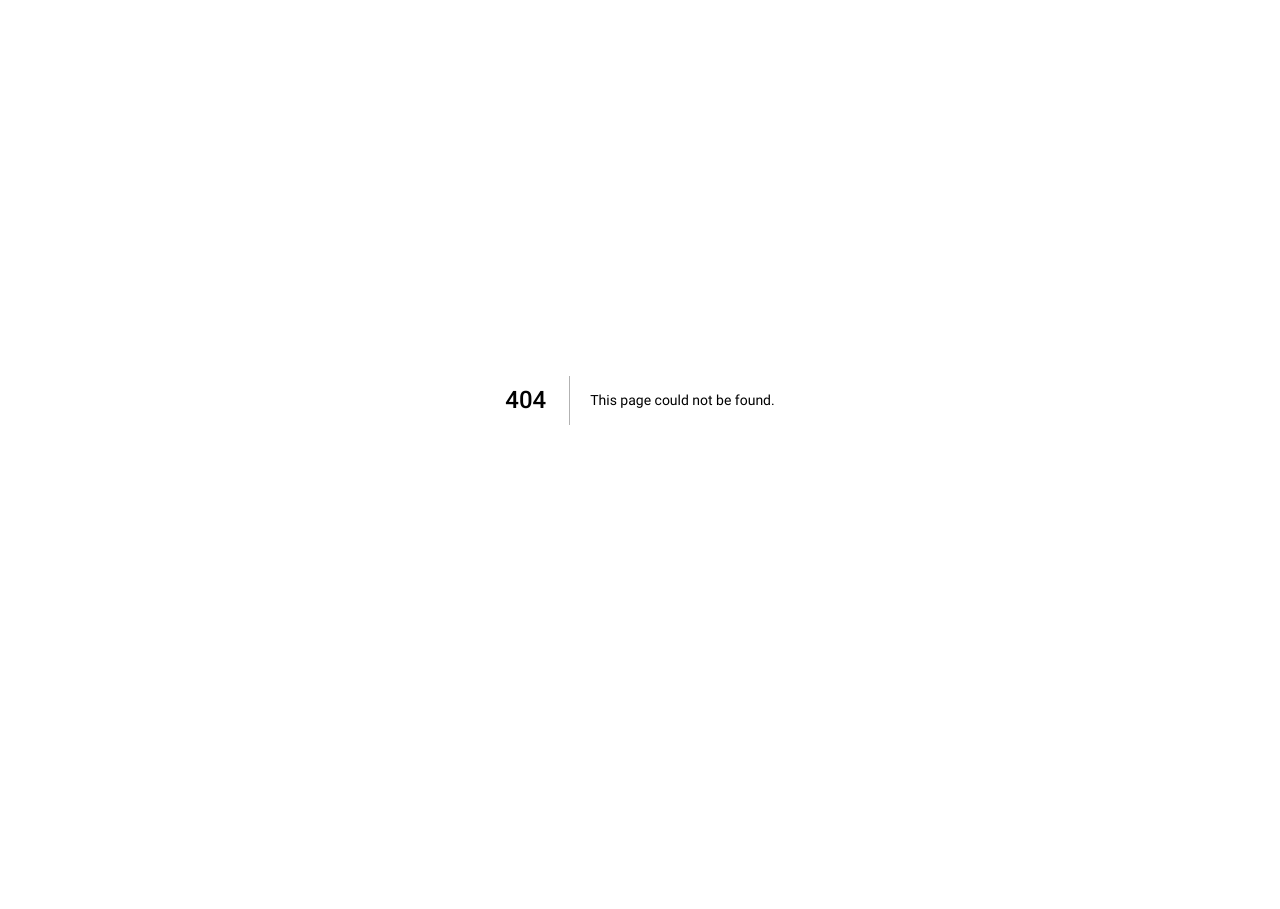
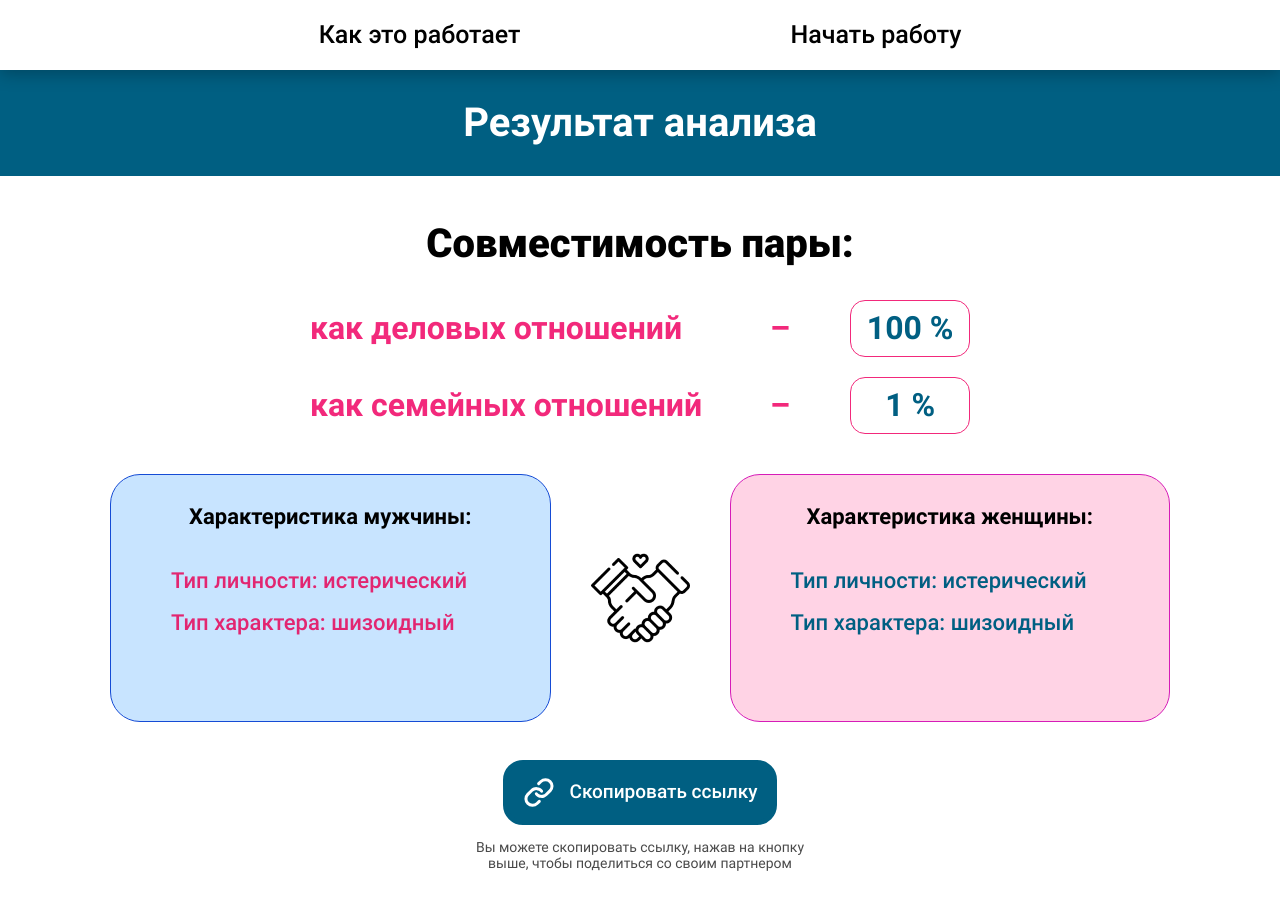
Before and after one commit to idefant/check-family-love-frontend, a Next.js app: page /result/1 in a window 1280 px wide. Before the commit this address had no page. Shown: the top 909 px of the page. Before the commit the page ends 800 px from the top, so only its background shows below. Built offline with nearby package versions, Linux system fonts and the light colour scheme.

Commit message:
add Result page

```diff
--- /dev/null
+++ b/components/Icons/Icons.tsx
@@ -0,0 +1,10 @@
+import { FC, SVGProps } from 'react';
+
+type IconFC = FC<SVGProps<SVGSVGElement>>;
+
+export const CopyIcon: IconFC = (props) => (
+  <svg width="32" height="31" viewBox="0 0 32 31" fill="none" xmlns="http://www.w3.org/2000/svg" {...props}>
+    <path d="M13.3552 16.7917C13.9187 17.5333 14.6375 18.1469 15.463 18.5909C16.2885 19.0349 17.2013 19.299 18.1395 19.3651C19.0778 19.4313 20.0195 19.298 20.9008 18.9743C21.7822 18.6507 22.5825 18.1442 23.2475 17.4892L27.1834 13.6142C28.3784 12.3961 29.0396 10.7648 29.0246 9.0714C29.0097 7.37805 28.3198 5.75822 27.1035 4.56079C25.8873 3.36336 24.242 2.68415 22.522 2.66943C20.802 2.65472 19.145 3.30568 17.9078 4.48212L15.6512 6.69087" stroke="white" stroke-width="3" stroke-linecap="round" stroke-linejoin="round" />
+    <path d="M18.6032 14.2083C18.0398 13.4668 17.321 12.8531 16.4955 12.4091C15.67 11.9651 14.7572 11.7011 13.8189 11.6349C12.8807 11.5688 11.9389 11.702 11.0576 12.0257C10.1763 12.3494 9.37597 12.8559 8.71094 13.5108L4.77503 17.3858C3.58009 18.6039 2.9189 20.2353 2.93384 21.9286C2.94879 23.622 3.63868 25.2418 4.85493 26.4393C6.07119 27.6367 7.71648 28.3159 9.43646 28.3306C11.1564 28.3453 12.8135 27.6944 14.0507 26.5179L16.2941 24.3092" stroke="white" stroke-width="3" stroke-linecap="round" stroke-linejoin="round" />
+  </svg>
+);
--- /dev/null
+++ b/components/Icons/index.ts
@@ -0,0 +1,7 @@
+import * as Icons from './Icons';
+
+const Icon = {
+  Copy: Icons.CopyIcon,
+};
+
+export default Icon;
--- a/components/SectionTitle/SectionTitle.module.scss
+++ b/components/SectionTitle/SectionTitle.module.scss
@@ -1,7 +1,7 @@
 .title {
   color: #fff;
   font-weight: 700;
-  font-size: 48px;
+  font-size: 40px;
   background-color: #005f82;
   text-align: center;
   padding: 30px 12px;
--- /dev/null
+++ b/pages/result/[id].tsx
@@ -0,0 +1,71 @@
+import classNames from 'classnames';
+import Image from 'next/image';
+import Link from 'next/link';
+
+import Button from '../../components/Button';
+import Container from '../../components/Container';
+import Icon from '../../components/Icons';
+import Layout from '../../components/Layout';
+import SectionTitle from '../../components/SectionTitle';
+import loveHandsImg from '../../public/img/love_hands.png';
+import style from '../../styles/Result.module.scss';
+
+const Result = () => (
+  <Layout>
+    <SectionTitle>Результат анализа</SectionTitle>
+    <section className={style.section}>
+      <Container>
+        <h2 className={style.title}>Совместимость пары:</h2>
+
+        <div className={style.compatibility}>
+          <span className={style.compatibilityLabel}>как деловых отношений</span>
+          <span className={style.compatibilityDash}>–</span>
+          <span className={style.compatibilityPercent}>100 %</span>
+        </div>
+
+        <div className={style.compatibility}>
+          <span className={style.compatibilityLabel}>как семейных отношений</span>
+          <span className={style.compatibilityDash}>–</span>
+          <span className={style.compatibilityPercent}>1 %</span>
+        </div>
+
+        <div className={style.characters}>
+          <div className={classNames(style.card, style.cardMan)}>
+            <div className={style.cardTitle}>Характеристика мужчины:</div>
+            <div className={style.cardBody}>
+              <div>Тип личности: истерический</div>
+              <div>Тип характера: шизоидный</div>
+            </div>
+          </div>
+
+          <Image src={loveHandsImg} alt="Совместимость" />
+
+          <div className={classNames(style.card, style.cardWomen)}>
+            <div className={style.cardTitle}>Характеристика женщины:</div>
+            <div className={style.cardBody}>
+              <div>Тип личности: истерический</div>
+              <div>Тип характера: шизоидный</div>
+            </div>
+          </div>
+        </div>
+
+        <Button className={style.copyButton}>
+          <Icon.Copy />
+          Скопировать ссылку
+        </Button>
+
+        <div className={style.copyExplanation}>
+          Вы можете скопировать ссылку, нажав на кнопку выше, чтобы поделиться со своим партнером
+        </div>
+
+        <Link href="/" className={style.goMainLink}>
+          <Button theme="pink" outline className={style.goMainButton}>
+            Вернуться на главную страницу
+          </Button>
+        </Link>
+      </Container>
+    </section>
+  </Layout>
+);
+
+export default Result;
--- /dev/null
+++ b/styles/Result.module.scss
@@ -0,0 +1,132 @@
+.section {
+  padding: 12px 0 40px;
+}
+
+.title {
+  text-align: center;
+  font-weight: 900;
+  font-size: 40px;
+}
+
+.compatibility {
+  display: flex;
+  font-size: 32px;
+  font-weight: 700;
+  align-items: center;
+  gap: 60px;
+  justify-content: center;
+  margin-bottom: 20px;
+
+  &Label {
+    color: #f2297b;
+    width: 400px;
+  }
+
+  &Dash {
+    color: #f2297b;
+  }
+
+  &Percent {
+    color: #005f82;
+    padding: 9px 14px;
+    border: 1px solid #f2297b;
+    border-radius: 15px;
+    width: 90px;
+    text-align: center;
+  }
+}
+
+.characters {
+  display: flex;
+  align-items: center;
+  margin: 40px 0 38px;
+}
+
+.card {
+  padding: 29px 60px 70px;
+  flex: 1;
+  border-radius: 30px;
+  margin: 0 40px;
+
+  &Title {
+    font-weight: 700;
+    font-size: 22px;
+    text-align: center;
+    margin-bottom: 39px;
+  }
+
+  &Body {
+    font-size: 22px;
+    font-weight: 500;
+
+    div {
+      margin-bottom: 16px;
+    }
+  }
+
+  &Man {
+    background-color: #c8e4ff;
+    border: 1px solid #154bd5;
+
+    .cardBody {
+      color: #e22671;
+    }
+  }
+
+  &Women {
+    background-color: #ffd3e5;
+    border: 1px solid #d61cb8;
+
+    .cardBody {
+      color: #005f82;
+    }
+  }
+}
+
+.copy {
+  &Button {
+    text-align: center;
+    font-size: 19px;
+    padding: 12px 15px;
+    border-radius: 20px;
+    font-weight: 500;
+    margin: 0 auto 14px;
+    display: flex;
+    align-items: center;
+    gap: 15px;
+
+    svg path {
+      transition: 0.2s;
+    }
+
+    &:hover {
+      svg path {
+        stroke: #005f82;
+      }
+    }
+  }
+
+  &Explanation {
+    width: 370px;
+    font-size: 14px;
+    text-align: center;
+    margin: 0 auto 40px;
+    color: #4a4a4a;
+  }
+}
+
+.goMain {
+  &Link {
+    text-decoration: none;
+  }
+
+  &Button {
+    margin: 0 auto;
+    display: block;
+    font-size: 20px;
+    padding: 18px 24px;
+    border-radius: 20px;
+    font-weight: 500;
+    border-width: 3px;
+  }
+}
```
Also changed, not shown: public/img/love_hands.png (added).
